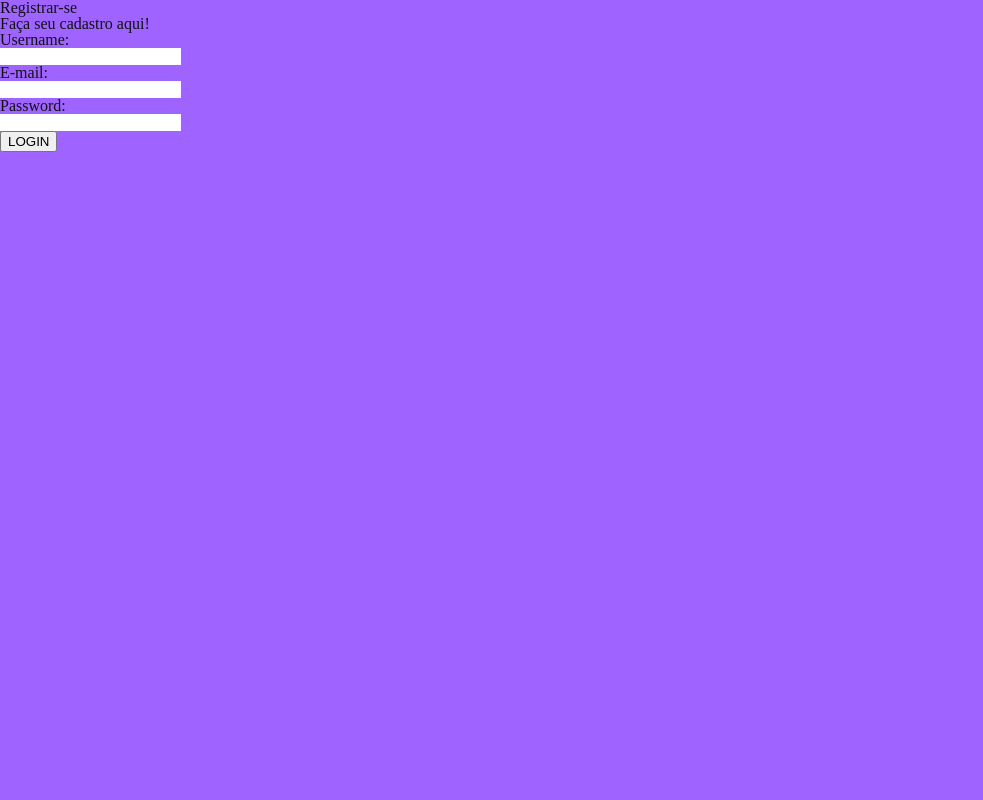
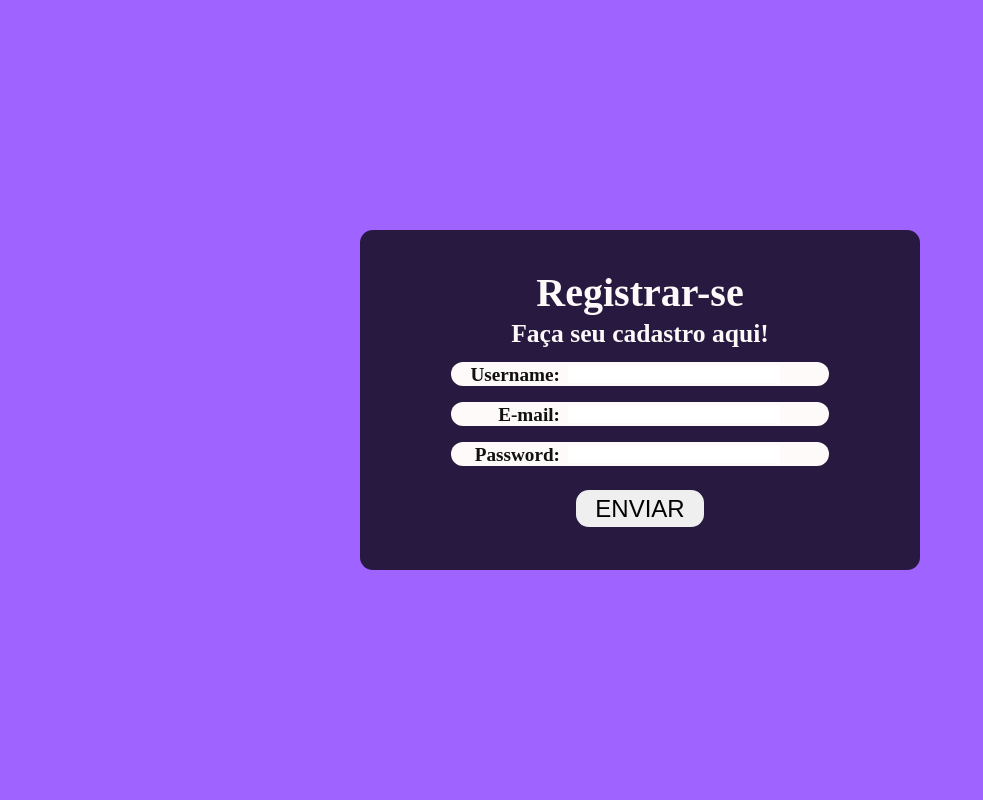
Before and after one commit to jacksonsr451/flask-blog, a Python web app: template app/templates/auth/register.html in a window 1280 px wide. Shown: the whole page, without its empty margins (0-983 px from the left). Run offline with Jinja, Linux system fonts and the light colour scheme; the template is opened without the code that fills it, so the values that code supplies are empty.

Commit message:
update template register responsive

```diff
--- a/app/static/css/style.css
+++ b/app/static/css/style.css
@@ -86,7 +86,8 @@ table {
     height: 100vh;
 }
 
-.content > .login_form {
+.content > .login_form,
+.content > .register_form {
     display: flex;
     flex-direction: column;
     width: 100%;
@@ -109,30 +110,37 @@ table {
     background-color: var(--color-secondary-dark);
 }
 
-.content > .login_form > .items > h1 {
+.content > .login_form > .items > h1,
+.content > .register_form > .items > h1 {
     font-size: 1.9rem;
     margin-bottom: .5rem;
 }
 
-.content > .login_form > .items > p {
+.content > .login_form > .items > p,
+.content > .register_form > .items > p {
     font-size: 1rem;
     margin-bottom: .5rem;
     text-align: center;
 }
 
 .content > .login_form > .items > h1,
-.content > .login_form > .items > p {
+.content > .login_form > .items > p,
+.content > .register_form > .items > h1,
+.content > .register_form > .items > p {
     color: var(--color-white);
 }
 
-.content > .login_form > .items > .input_form {
+.content > .login_form > .items > .input_form,
+.content > .register_form > .items > .input_form {
     display: flex;
     justify-content: center;
     align-items: center;
 }
 
 .content > .login_form > .items > .input_form > .background_label,
-.content > .login_form > .items > .input_form > .background_input {
+.content > .login_form > .items > .input_form > .background_input,
+.content > .register_form > .items > .input_form > .background_label,
+.content > .register_form > .items > .input_form > .background_input {
     display: flex;
     height: 1.5rem;
     background-color: var(--color-white);
@@ -141,7 +149,8 @@ table {
     font-size: .6rem;
 }
 
-.content > .login_form > .items > .input_form > .background_label {
+.content > .login_form > .items > .input_form > .background_label,
+.content > .register_form > .items > .input_form > .background_label {
     width: 4rem;
     align-items: center;
     justify-content: end;
@@ -149,23 +158,28 @@ table {
 }
 
 .content > .login_form > .items > .input_form > .background_label:hover,
-.content > .login_form > .items > .input_form > .background_label label:hover {
+.content > .login_form > .items > .input_form > .background_label label:hover,
+.content > .register_form > .items > .input_form > .background_label:hover,
+.content > .register_form > .items > .input_form > .background_label label:hover {
     cursor: pointer;
 }
 
-.content > .login_form > .items > .input_form > .background_input {
+.content > .login_form > .items > .input_form > .background_input,
+.content > .register_form > .items > .input_form > .background_input {
     width: 11.5rem;
     align-items: center;
     justify-content: start;
     border-radius: 0 .8rem .8rem 0;
 }
 
-.content > .login_form > .items > .input_form > .background_input input {
+.content > .login_form > .items > .input_form > .background_input input,
+.content > .register_form > .items > .input_form > .background_input input {
     width: 10rem;
     margin-left: .5rem;
 }
 
-.content > .login_form > .items > button {
+.content > .login_form > .items > button,
+.content > .register_form > .items > button {
     width: 8rem;
     height: 2.3rem;
     margin-top: 1rem;
@@ -174,18 +188,35 @@ table {
     font-size: 1.5rem;
 }
 
-.content > .login_form > .items > button:hover {
+.content > .login_form > .items > button:hover,
+.content > .register_form > .items > button:hover {
     cursor: pointer;
 }
 
-.content > .login_form > .items > .register {
+.content > .login_form > .items > .register,
+.content > .register_form > .items > .register {
     display: flex;
     margin: .75rem 0;
 }
 
-.content > .login_form > .items > .register > a {
+.content > .login_form > .items > .register > a,
+.content > .register_form > .items > .register > a {
     color: var(--color-secondary);
     font-size: .6rem;
+}
+
+.content > .register_form > .items {
+    display: flex;
+    width: 16.875rem;
+    height: 19.75rem;
+    flex-direction: column;
+    justify-content: center;
+    align-items: center;
+    font-weight: bold;
+
+    border-radius: .8rem;
+
+    background-color: var(--color-secondary-dark);
 }
 
 @media (min-width: 480px) and (max-width: 767px) {
@@ -194,27 +225,38 @@ table {
         height: 16.25rem;
     }
 
+    .content > .register_form > .items {
+        width: 28.125rem;
+        height: 20.25rem;
+    }
+
     .content > .login_form > .items > .input_form > .background_label,
-    .content > .login_form > .items > .input_form > .background_input {
+    .content > .login_form > .items > .input_form > .background_input,
+    .content > .register_form > .items > .input_form > .background_label,
+    .content > .register_form > .items > .input_form > .background_input {
         height: 1.7rem;
 
         font-size: .9rem;
     }
 
-    .content > .login_form > .items > .input_form > .background_label {
+    .content > .login_form > .items > .input_form > .background_label,
+    .content > .register_form > .items > .input_form > .background_label {
         width: 6.8rem;
     }
 
-    .content > .login_form > .items > .input_form > .background_input {
+    .content > .login_form > .items > .input_form > .background_input,
+    .content > .register_form > .items > .input_form > .background_input {
         width: 16.8rem;
     }
 
 
-    .content > .login_form > .items > .input_form > .background_input input {
+    .content > .login_form > .items > .input_form > .background_input input,
+    .content > .register_form > .items > .input_form > .background_input input {
         width: 13rem;
     }
 
-    .content > .login_form > .items > .register > a {
+    .content > .login_form > .items > .register > a,
+    .content > .register_form > .items > .register > a {
         font-size: .9rem;
     }
 }
@@ -225,33 +267,46 @@ table {
         height: 17rem;
     }
 
-    .content > .login_form > .items > h1 {
+    .content > .register_form > .items {
+        width: 35rem;
+        height: 21.25rem;
+    }
+
+    .content > .login_form > .items > h1,
+    .content > .register_form > .items > h1 {
         font-size: 2.5rem;
     }
 
-    .content > .login_form > .items > p {
+    .content > .login_form > .items > p,
+    .content > .register_form > .items > p {
         font-size: 1.6rem;
     }
 
     .content > .login_form > .items > .input_form > .background_label,
-    .content > .login_form > .items > .input_form > .background_input {
+    .content > .login_form > .items > .input_form > .background_input,
+    .content > .register_form > .items > .input_form > .background_label,
+    .content > .register_form > .items > .input_form > .background_input {
         font-size: 1.2rem;
     }
 
-    .content > .login_form > .items > .input_form > .background_label {
+    .content > .login_form > .items > .input_form > .background_label,
+    .content > .register_form > .items > .input_form > .background_label {
         width: 6.8rem;
     }
 
-    .content > .login_form > .items > .input_form > .background_input {
+    .content > .login_form > .items > .input_form > .background_input,
+    .content > .register_form > .items > .input_form > .background_input {
         width: 16.8rem;
     }
 
 
-    .content > .login_form > .items > .input_form > .background_input input {
+    .content > .login_form > .items > .input_form > .background_input input,
+    .content > .register_form > .items > .input_form > .background_input input {
         width: 13rem;
     }
 
-    .content > .login_form > .items > .register > a {
+    .content > .login_form > .items > .register > a,
+    .content > .register_form > .items > .register > a {
         font-size: 1.2rem;
     }
 }
--- a/app/templates/auth/register.html
+++ b/app/templates/auth/register.html
@@ -34,7 +34,7 @@
                     <input type="password" name="password" id="password">
                 </div>
             </div>
-            <button type="submit">LOGIN</button>
+            <button type="submit">ENVIAR</button>
         </div>
     </form>
 {% endblock  %}
```
